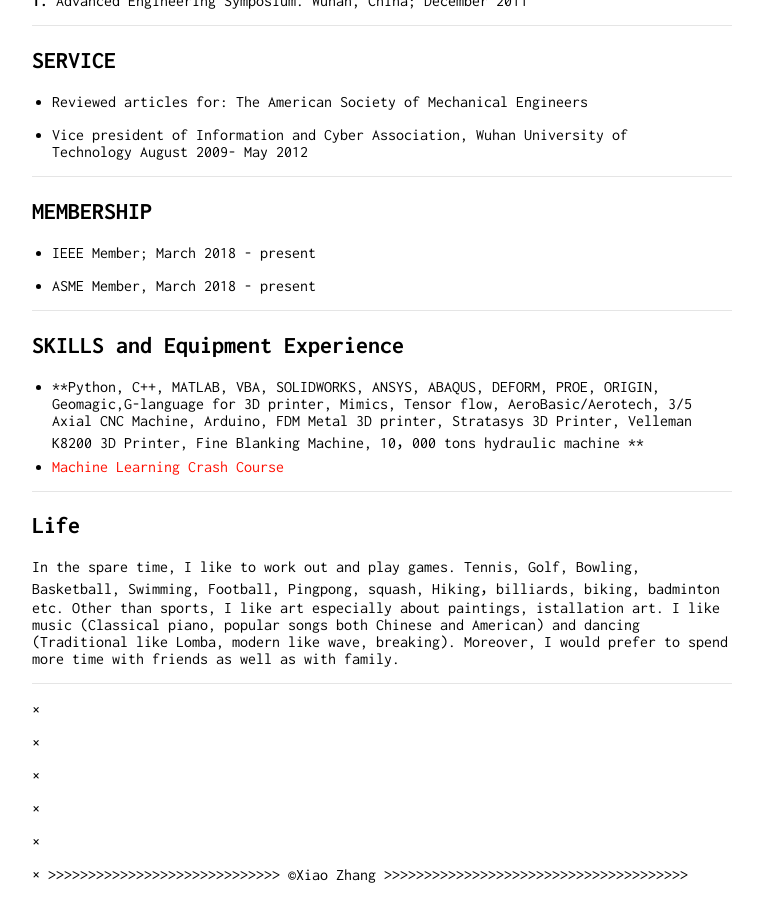
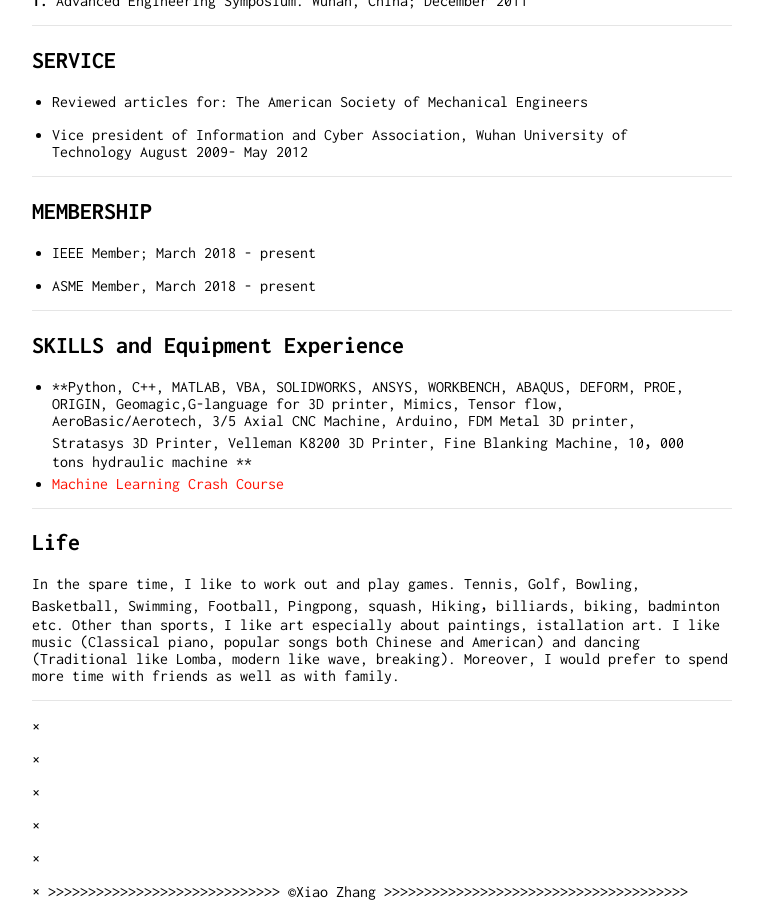
Before and after one commit to zhangxiao2018/zhangxiao2018.github.io, a Jekyll site: the page built from index.md, in a window 1280 px wide and 900 px high, scrolled down 2521 px. Shown: the whole window, without its empty margins (258-1017 px from the left). Built offline with Jekyll 4.4.1, drawn with Linux system fonts in a browser that asks for light colours; our own code applies the rules of GitHub Pages for plain Markdown files.

Commit message:
Update index.md

```diff
--- a/index.md
+++ b/index.md
@@ -125,7 +125,7 @@ August 2009- May 2012
 
 - - -
 ## SKILLS and Equipment Experience
-* **Python, C++, MATLAB, VBA, SOLIDWORKS, ANSYS, ABAQUS, DEFORM, PROE, ORIGIN, Geomagic,G-language for 3D printer, Mimics, Tensor flow,  AeroBasic/Aerotech, 3/5 Axial CNC Machine, Arduino, FDM Metal 3D printer, Stratasys 3D Printer, Velleman K8200 3D Printer, Fine Blanking Machine, 10，000 tons hydraulic machine **
+* **Python, C++, MATLAB, VBA, SOLIDWORKS, ANSYS, WORKBENCH, ABAQUS, DEFORM, PROE, ORIGIN, Geomagic,G-language for 3D printer, Mimics, Tensor flow,  AeroBasic/Aerotech, 3/5 Axial CNC Machine, Arduino, FDM Metal 3D printer, Stratasys 3D Printer, Velleman K8200 3D Printer, Fine Blanking Machine, 10，000 tons hydraulic machine **
 * [Machine Learning Crash Course](https://developers.google.com/machine-learning/crash-course/)
 
 - - -
```
